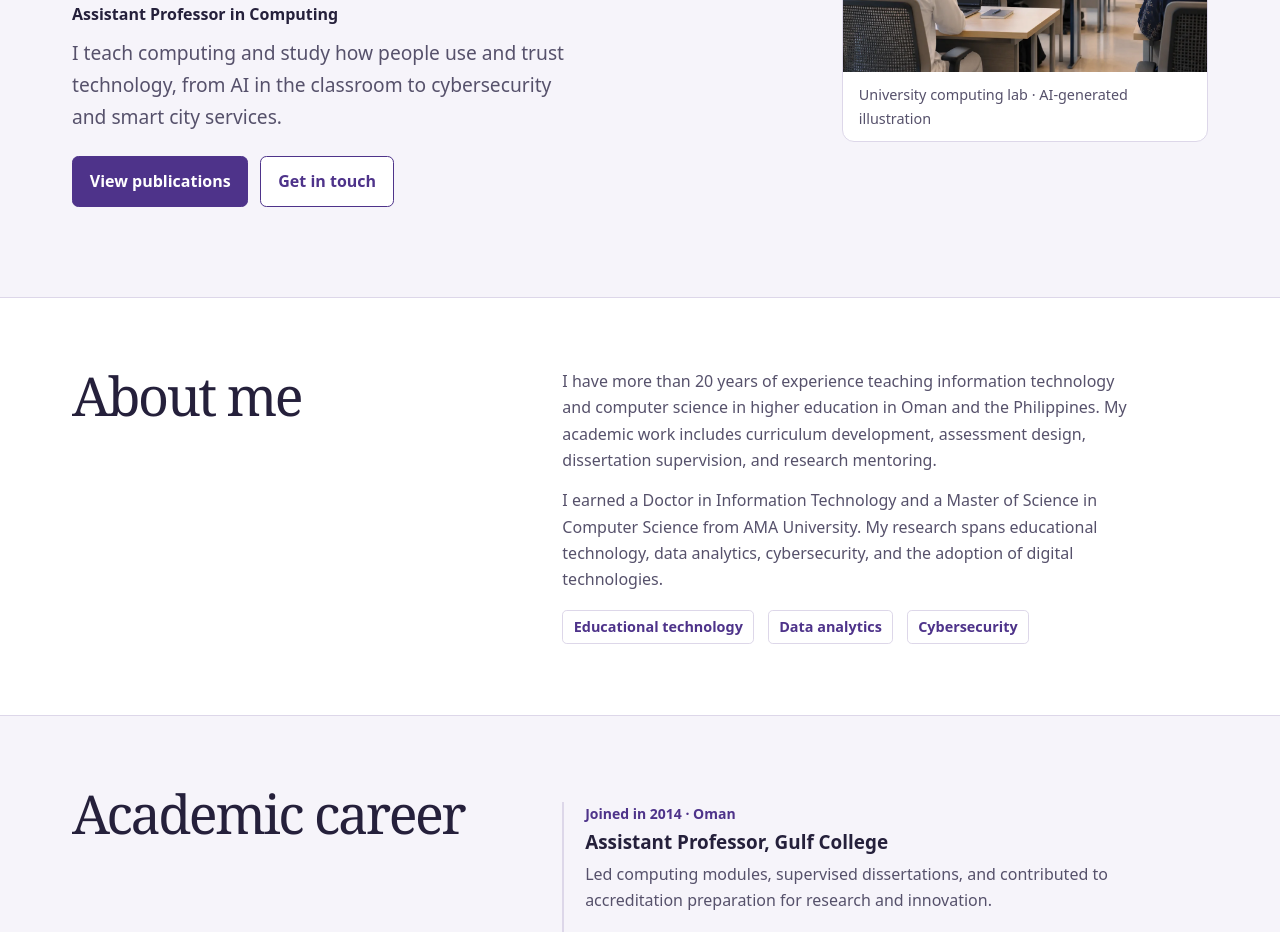
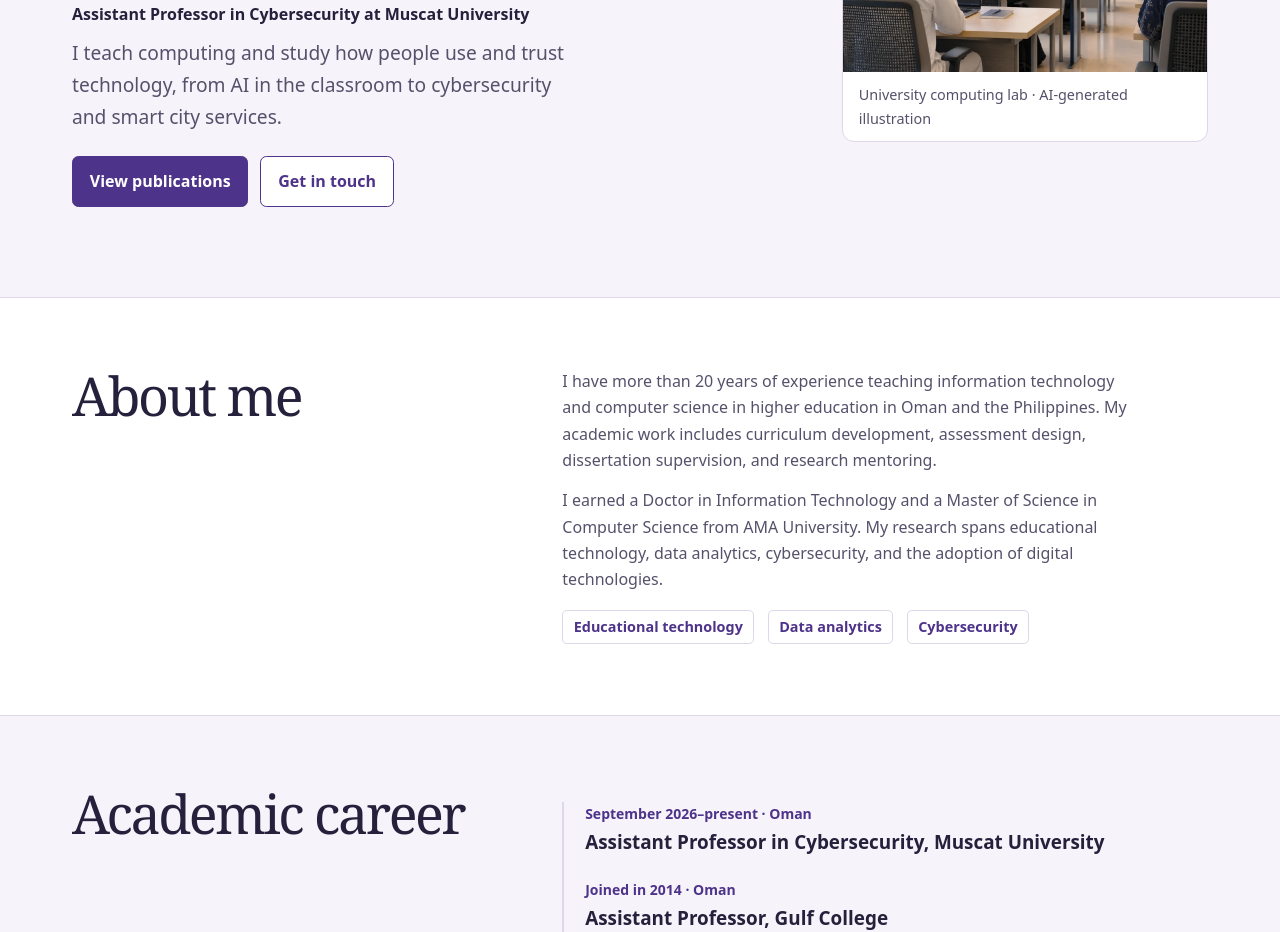
Before and after one commit to smdomingo/portfolio, a plain HTML site: page index.html in a window 1280 px wide. Shown: the part 393-1325 px from the top of the page. Drawn offline with Linux system fonts and the light colour scheme.

Commit message:
Add Muscat University cybersecurity appointment

```diff
--- a/index.html
+++ b/index.html
@@ -3,7 +3,7 @@
 <head>
   <meta charset="utf-8">
   <meta name="viewport" content="width=device-width, initial-scale=1">
-  <meta name="description" content="Dr. Salvacion Mata-Domingo, assistant professor in computing. Explore her academic career, publications, research, and student mentoring.">
+  <meta name="description" content="Dr. Salvacion Mata-Domingo, Assistant Professor in Cybersecurity at Muscat University. Explore her academic career, publications, research, and student mentoring.">
   <title>Dr. Salvacion Mata-Domingo | Academic Portfolio</title>
   <link rel="stylesheet" href="styles.css?v=4">
 </head>
@@ -29,7 +29,7 @@
         <div class="hero-copy">
           <p class="eyebrow">Computing educator &amp; researcher</p>
           <h1 id="intro-title"><span class="honorific">Dr.</span> Salvacion<br>Mata-Domingo</h1>
-          <p class="role">Assistant Professor in Computing</p>
+          <p class="role">Assistant Professor in Cybersecurity at Muscat University</p>
           <p class="intro">I teach computing and study how people use and trust technology, from AI in the classroom to cybersecurity and smart city services.</p>
           <div class="actions">
             <a class="button primary" href="#publications">View publications</a>
@@ -60,6 +60,10 @@
       <div class="container split">
         <h2 id="career-title">Academic career</h2>
         <ol class="career-list">
+          <li>
+            <p class="meta">September 2026–present · Oman</p>
+            <h3>Assistant Professor in Cybersecurity, Muscat University</h3>
+          </li>
           <li>
             <p class="meta">Joined in 2014 · Oman</p>
             <h3>Assistant Professor, Gulf College</h3>
```
